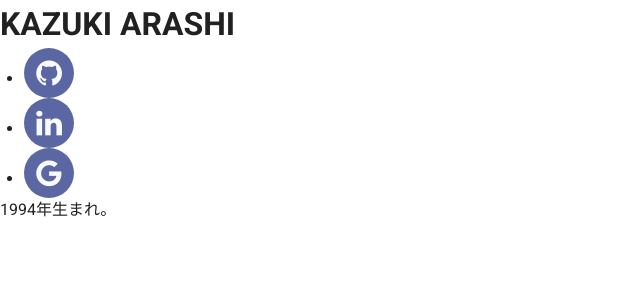
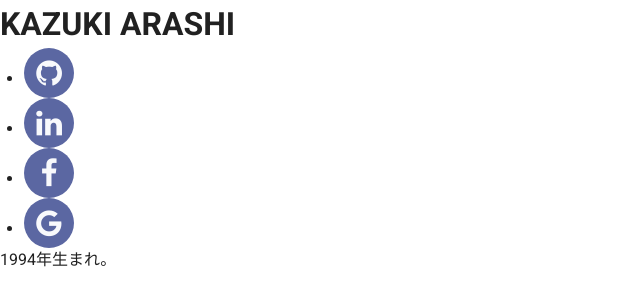
Before and after one commit to ars1208/ars1208.github.io, a Vue app: page /about in a window 1280 px wide. Shown: the top 306 px of the page, without its empty margins (0-640 px from the left). Built offline with nearby package versions, Linux system fonts and the light colour scheme.

Commit message:
連絡先アイコンを追加

```diff
--- a/src/views/About.vue
+++ b/src/views/About.vue
@@ -4,6 +4,7 @@
     <ul>
       <li><div class="about__info_icon-bg"><i class="fa fa-github about__info_icon"></i></div></li>
       <li><div class="about__info_icon-bg"><i class="fa fa-linkedin about__info_icon"></i></div></li>
+      <li><div class="about__info_icon-bg"><i class="fa fa-facebook about__info_icon"></i></div></li>
       <li><div class="about__info_icon-bg"><i class="fa fa-google about__info_icon"></i></div></li>
     </ul>
     <p>1994年生まれ。</p>
```
